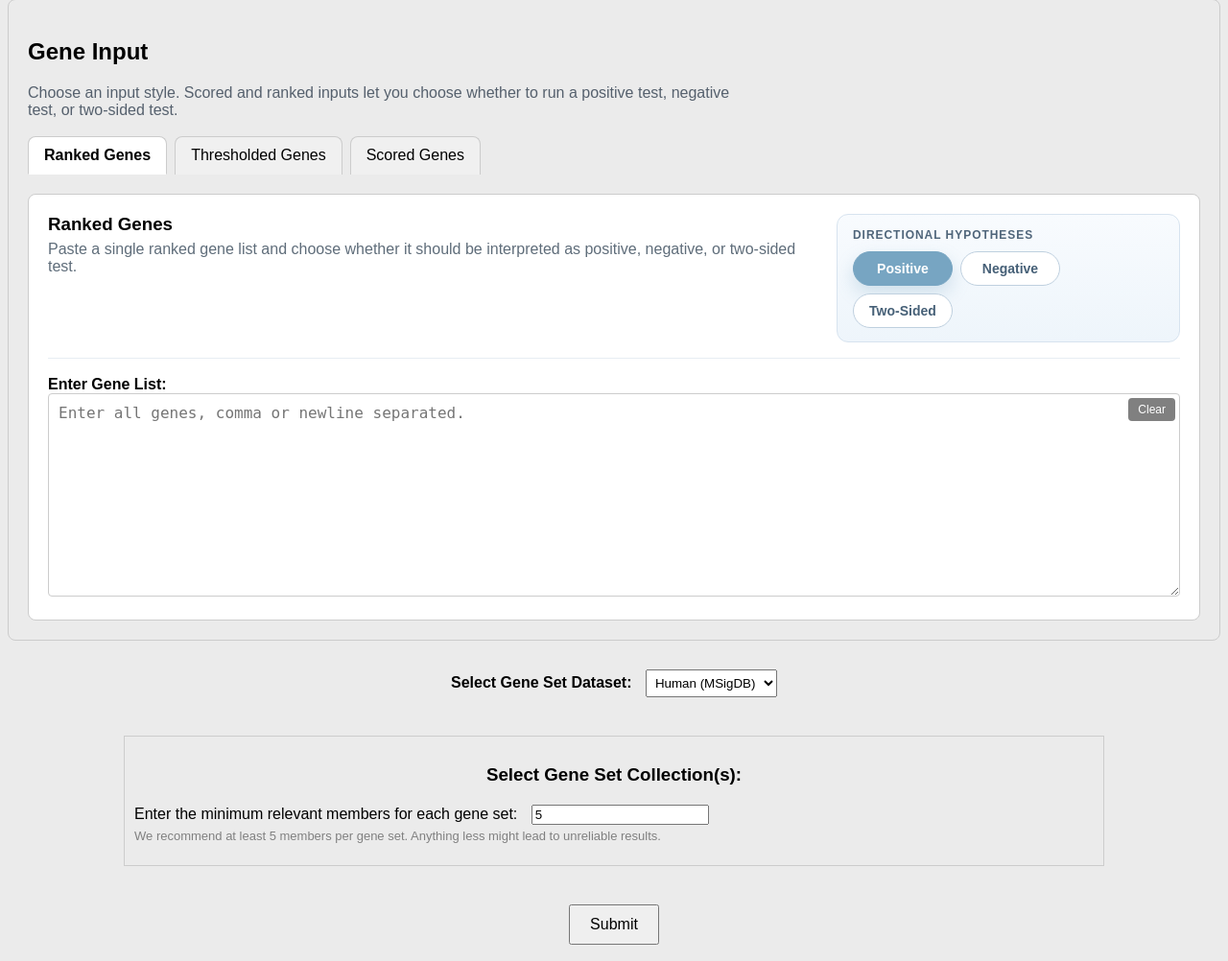
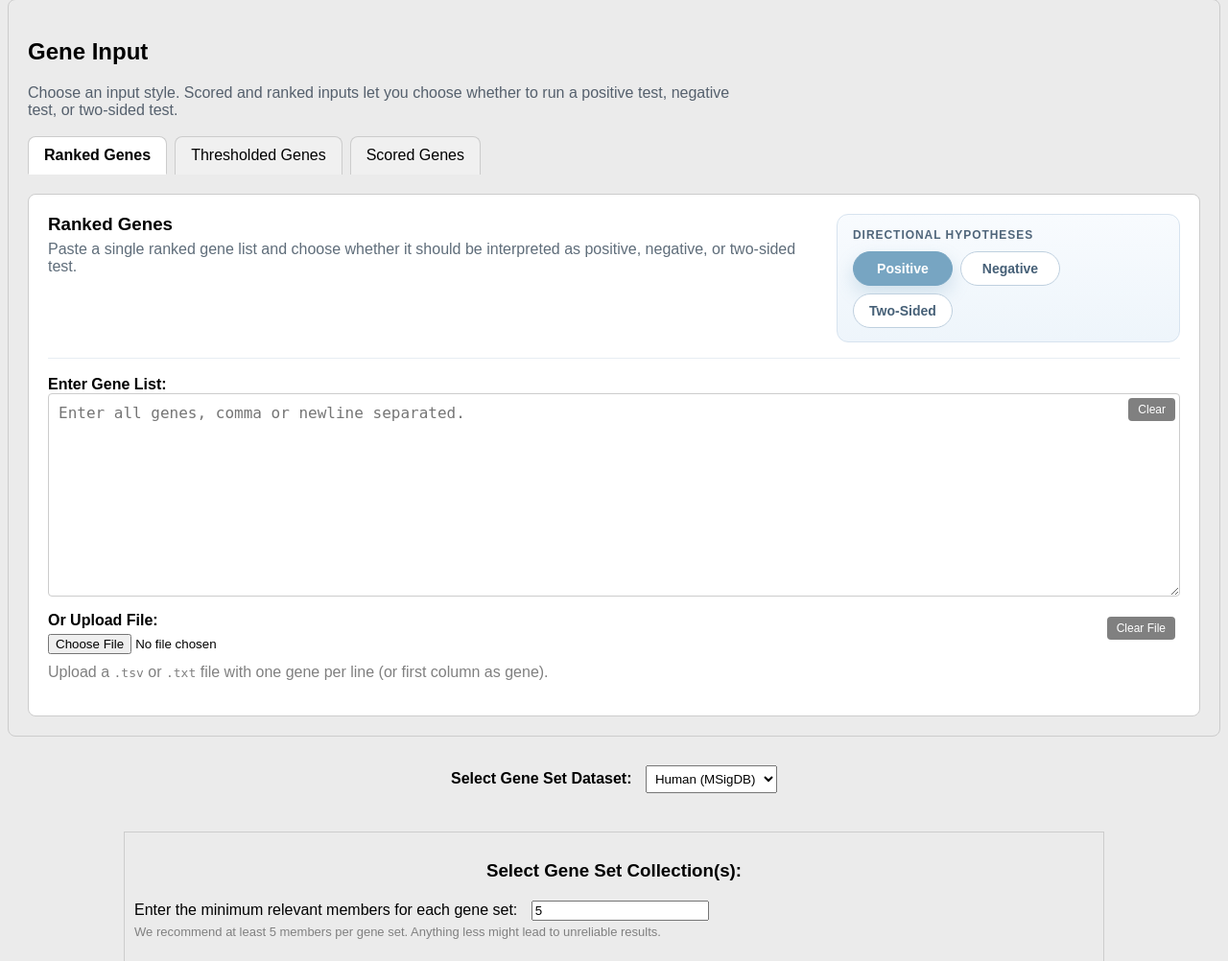
Before and after one commit to PathwayAndDataAnalysis/gsplot, a Django app: page / in a window 1280 px wide; the page is wider, and only the part inside the window is pictured. Shown: the part 280-1282 px from the top of that part at 96% size. Run offline with Django 5.2, Linux system fonts and the light colour scheme; some libraries are stand-ins or nearby versions.

Commit message:
Supported uploading file for ranked mode

```diff
--- a/graph/static/graph/js/upload_file.js
+++ b/graph/static/graph/js/upload_file.js
@@ -16,6 +16,7 @@ let hasUnsavedSettings = false;
 let settingsNeedApply = false;
 let allTablesContainer2 = document.getElementById("selected-points-container");
 let parsedScoredGenes = [];
+let parsedRankedGenes = [];
 const inputTestModeStorageKeys = {
   "scored-genes": "gene-test-mode-scored",
   "single-textarea": "gene-test-mode-input",
@@ -287,6 +288,11 @@ document.getElementById("submit-gene-button").addEventListener("click", async fu
   const sigGenes = document.getElementById("id_significant_genes").value;
   const insigGenes = document.getElementById("id_insignificant_genes").value;
   const rankedGenes = document.getElementById("id_single_gene_list").value;
+  const hasRankedTextInput = rankedGenes.trim().length > 0;
+  const hasRankedFileInput = parsedRankedGenes.length > 0;
+  const rankedGenesRaw = rankedGenes.trim()
+    ? rankedGenes
+    : (parsedRankedGenes.length > 0 ? parsedRankedGenes.join("\n") : "");
   const scoredGenesRaw = parsedScoredGenes.length > 0
     ? parsedScoredGenes.map((row) => `${row.gene}\t${row.score}`).join("\n")
     : "";
@@ -328,13 +334,17 @@ document.getElementById("submit-gene-button").addEventListener("click", async fu
       return;
     }
   } else if (inputMode === "single-textarea") {
-    if (!rankedGenes.trim()) {
-      alert("Please enter ranked genes in the single list.");
+    if (hasRankedTextInput && hasRankedFileInput) {
+      alert("Please choose one ranked input source: pasted text OR uploaded file.");
+      return;
+    }
+    if (!rankedGenesRaw.trim()) {
+      alert("Please enter ranked genes in the single list or upload a ranked genes file.");
       return;
     }
   }
 
-  if (!sigGenes.trim() && !insigGenes.trim() && !rankedGenes.trim() && !scoredGenesRaw.trim()) {
+  if (!sigGenes.trim() && !insigGenes.trim() && !rankedGenesRaw.trim() && !scoredGenesRaw.trim()) {
     alert("Please enter at least one gene.");
     return;
   }
@@ -385,7 +395,7 @@ document.getElementById("submit-gene-button").addEventListener("click", async fu
     minMembers,
     sigGenes: sigGenes.trim(),
     insigGenes: insigGenes.trim(),
-    rankedGenes: rankedGenes.trim(),
+    rankedGenes: rankedGenesRaw.trim(),
     scoredGenesRaw: scoredGenesRaw.trim(),
     selectedGeneSets: normalizeGeneSets(selectedGeneSets),
     thresholdType,
@@ -661,6 +671,90 @@ function clearScoredGenesFile() {
 function clearSingleGeneList() {
   document.getElementById('id_single_gene_list').value = '';
 }
+
+function parseRankedGenesFileContent(content) {
+  const parsedGenes = [];
+  const seen = new Set();
+  const lines = content.split(/\r?\n/);
+
+  for (let index = 0; index < lines.length; index += 1) {
+    const line = lines[index].trim();
+    if (!line) {
+      continue;
+    }
+
+    const columns = line.includes("\t")
+      ? line.split("\t").map((value) => value.trim()).filter(Boolean)
+      : line.split(/\s+/).map((value) => value.trim()).filter(Boolean);
+
+    const gene = columns[0];
+    if (!gene) {
+      continue;
+    }
+    if (!seen.has(gene)) {
+      seen.add(gene);
+      parsedGenes.push(gene);
+    }
+  }
+
+  if (parsedGenes.length === 0) {
+    throw new Error("The file is empty or has no valid gene names.");
+  }
+
+  return parsedGenes;
+}
+
+function handleRankedGenesFileSelect(event) {
+  const file = event.target.files?.[0];
+  const statusEl = document.getElementById("ranked-genes-file-status");
+
+  if (!file) {
+    clearRankedGenesFile();
+    return;
+  }
+
+  const lowerName = file.name.toLowerCase();
+  if (!(lowerName.endsWith(".tsv") || lowerName.endsWith(".txt"))) {
+    clearRankedGenesFile();
+    alert("Please upload a .tsv or .txt file for ranked genes.");
+    return;
+  }
+
+  const reader = new FileReader();
+  reader.onload = () => {
+    try {
+      const content = typeof reader.result === "string" ? reader.result : "";
+      parsedRankedGenes = parseRankedGenesFileContent(content);
+      if (statusEl) {
+        statusEl.style.color = "green";
+        statusEl.textContent = `${file.name}: ${parsedRankedGenes.length} ranked genes loaded.`;
+      }
+    } catch (error) {
+      clearRankedGenesFile();
+      alert(`Invalid ranked genes file: ${error.message}`);
+    }
+  };
+
+  reader.onerror = () => {
+    clearRankedGenesFile();
+    alert("Unable to read the ranked genes file.");
+  };
+
+  reader.readAsText(file);
+}
+
+function clearRankedGenesFile() {
+  const input = document.getElementById("id_ranked_genes_file");
+  const statusEl = document.getElementById("ranked-genes-file-status");
+  parsedRankedGenes = [];
+  if (input) {
+    input.value = "";
+  }
+  if (statusEl) {
+    statusEl.style.color = "gray";
+    statusEl.textContent = "";
+  }
+}
 function LoadInput() {
   const savedMode = localStorage.getItem("gene-input-mode") || "single-textarea";
   showGeneInputTab(savedMode);
@@ -775,8 +869,12 @@ function clearLocalStorageExceptSettings() {
 
 document.addEventListener("DOMContentLoaded", () => {
   const scoredGenesFileInput = document.getElementById("id_scored_genes_file");
+  const rankedGenesFileInput = document.getElementById("id_ranked_genes_file");
   if (scoredGenesFileInput) {
     scoredGenesFileInput.addEventListener("change", handleScoredGenesFileSelect);
+  }
+  if (rankedGenesFileInput) {
+    rankedGenesFileInput.addEventListener("change", handleRankedGenesFileSelect);
   }
 });
 
--- a/graph/templates/base.html
+++ b/graph/templates/base.html
@@ -89,6 +89,15 @@
         <textarea id="id_single_gene_list" rows="10" cols="80"
           placeholder="Enter all genes, comma or newline separated."></textarea>
         <button onclick="clearSingleGeneList()">Clear</button>
+      </div>
+      <div class="gene-input-column" style="margin-top: 12px;">
+        <label for="id_ranked_genes_file" style="font-weight: bold;">Or Upload File:</label>
+        <input id="id_ranked_genes_file" type="file" accept=".tsv,.txt" />
+        <p class="gene-input-helper">
+          Upload a <code>.tsv</code> or <code>.txt</code> file with one gene per line (or first column as gene).
+        </p>
+        <div id="ranked-genes-file-status" class="gene-input-status"></div>
+        <button onclick="clearRankedGenesFile()">Clear File</button>
       </div>
     </div>
 
```
